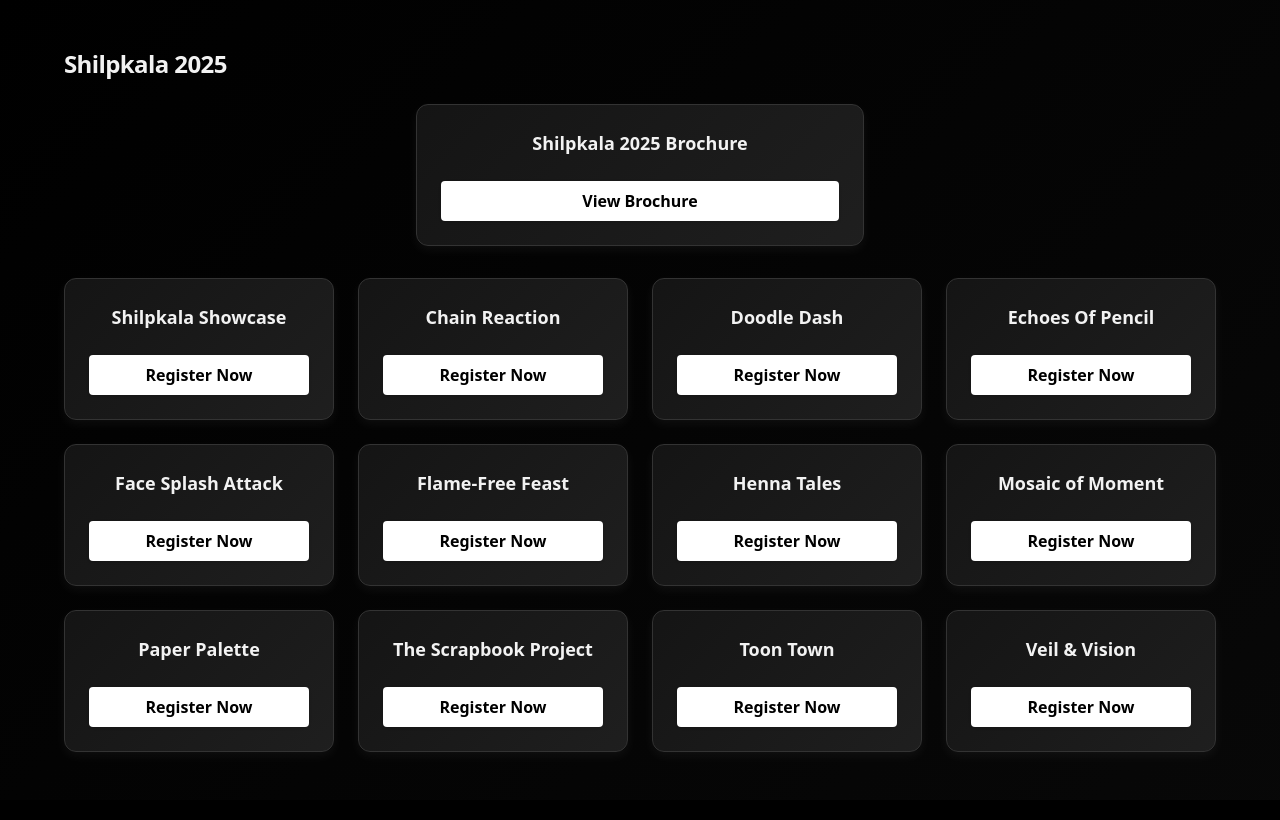
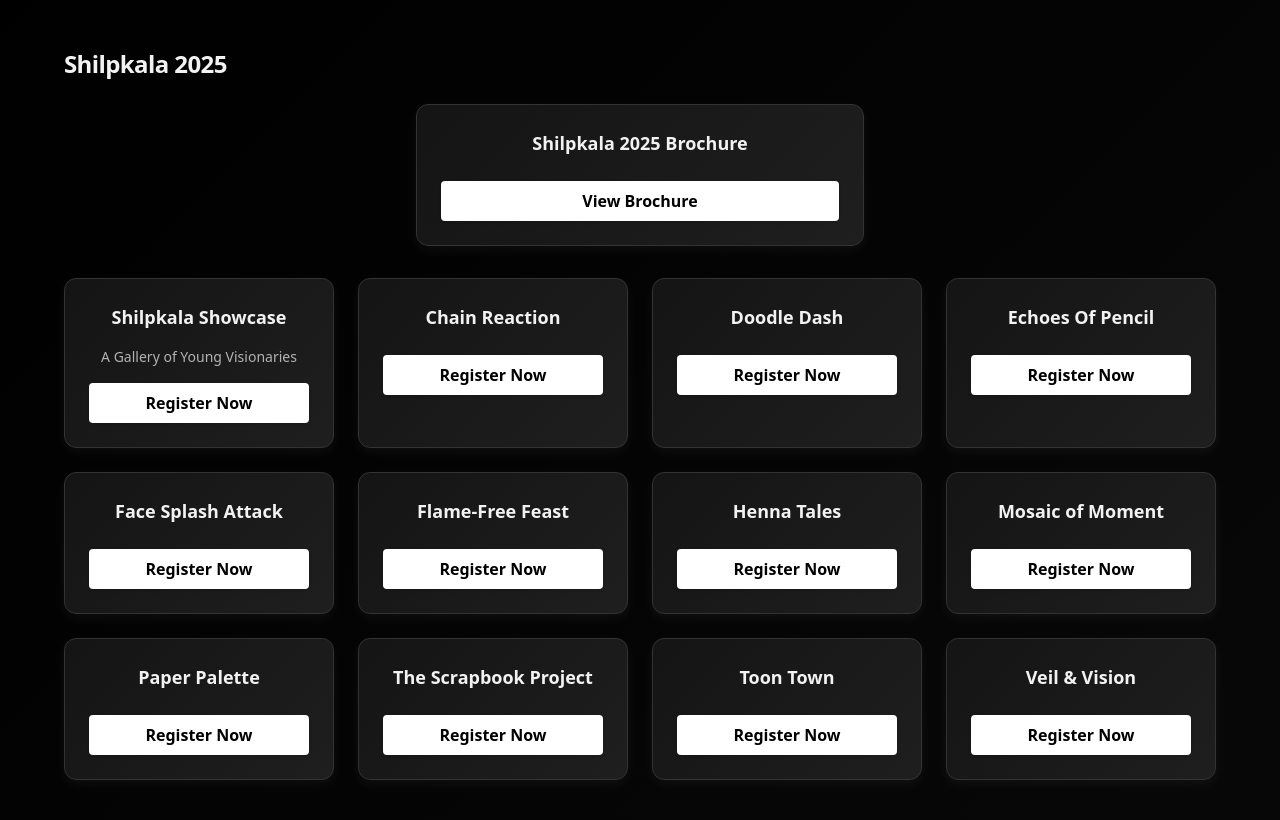
Before and after one commit to chrismat-05/Shilpkala-2025, a React (Vite) app: page / in a window 1280 px wide. Shown: the top 820 px of the page. Built offline with nearby package versions, Linux system fonts and the light colour scheme.

Commit message:
chore: clean up unused imports and improve code readability

```diff
--- a/src/components/EventCard.tsx
+++ b/src/components/EventCard.tsx
@@ -8,9 +8,10 @@ interface EventCardProps {
   link: string;
   delay?: number;
   disabled?: boolean;
+  description?: string;
 }
 
-const EventCard = ({ title, imageUrl, buttonText, link, delay = 0, disabled = false }: EventCardProps) => {
+const EventCard = ({ title, imageUrl, buttonText, link, delay = 0, disabled = false, description }: EventCardProps) => {
   return (
     <motion.div
       initial={{ opacity: 0, y: 20 }}
@@ -35,6 +36,9 @@ const EventCard = ({ title, imageUrl, buttonText, link, delay = 0, disabled = fa
       )}
       <div className="p-4 sm:p-6 flex flex-col items-center">
         <h3 className="text-base sm:text-lg font-semibold text-foreground mb-2 sm:mb-4">{title}</h3>
+        {description && (
+          <div className="text-sm text-muted-foreground mb-2 text-center w-full">{description}</div>
+        )}
         {disabled ? (
           <div className="w-full px-4 py-2 rounded bg-muted text-muted-foreground font-semibold cursor-not-allowed opacity-80 mt-2 text-center select-none">
             {buttonText}
--- a/src/pages/Index.tsx
+++ b/src/pages/Index.tsx
@@ -50,6 +50,7 @@ const Index = () => {
               link={event.link}
               delay={0.1 * index}
               disabled={!event.isOpen}
+              description={event.desc}
             />
           ))}
         </motion.div>
```
